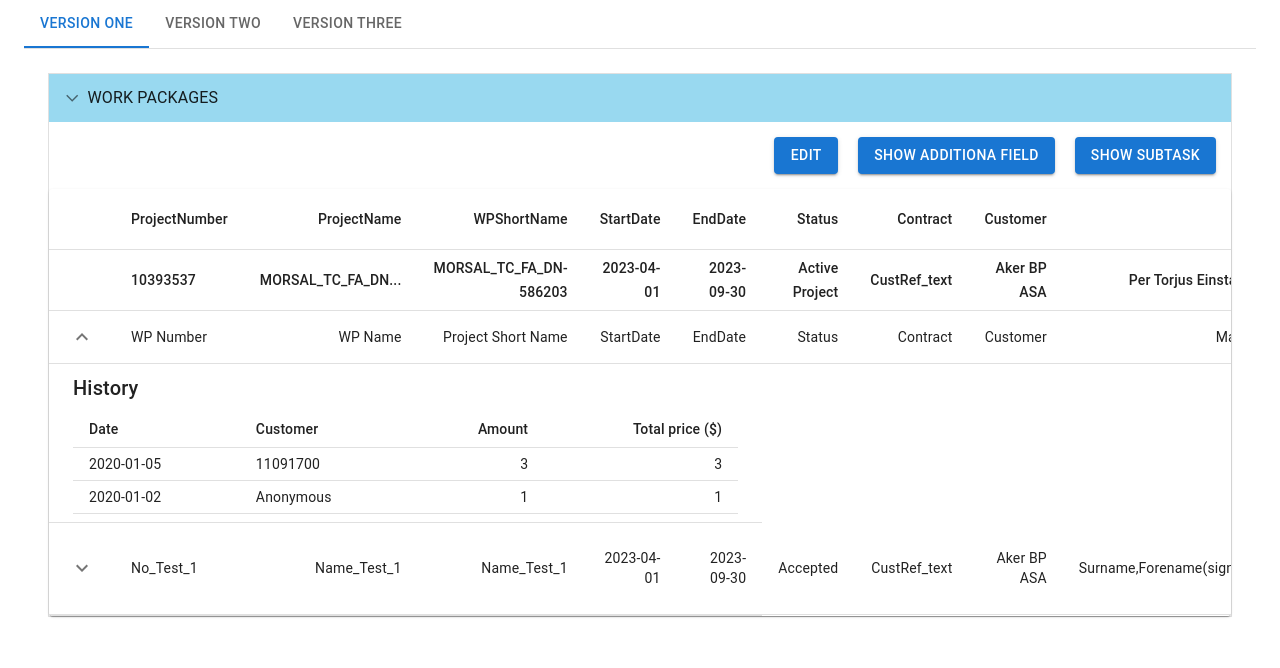
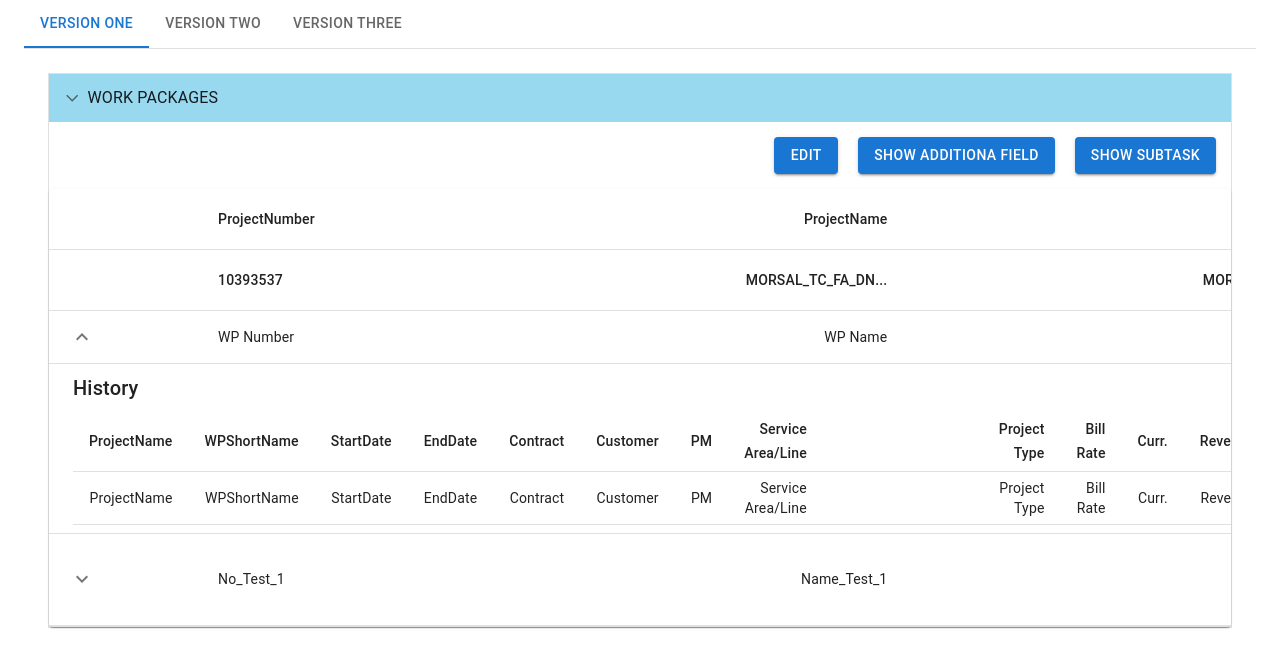
Before and after one commit to SachinJambhale/BudgetCalc, a React (Create React App) app in the folder my-app/: page / in a window 1280 px wide. Both pictures are taken after a click on the button 82 px from the left and 336 px from the top of the page. Shown: the top 668 px of the page. Built offline with nearby package versions, Linux system fonts and the light colour scheme.

Commit message:
New Changes by lalit

```diff
--- a/my-app/src/components/wp/tables/WorkPackagesTable.tsx
+++ b/my-app/src/components/wp/tables/WorkPackagesTable.tsx
@@ -167,15 +167,12 @@ function createData(
    Margin,
   history: [
       {
-        date: '2020-01-05',
-        customerId: '11091700',
-        amount: 3,
-      },
-      {
-        date: '2020-01-02',
-        customerId: 'Anonymous',
-        amount: 1,
-      },
+        WPNumber,
+        WPName,
+        ProjectShortName,
+        StartDate,
+        EndDate,
+      }
     ],
   };
 }
@@ -236,23 +233,61 @@ function Row(props: { row: ReturnType<typeof createData> }) {
               <Table size="small" aria-label="purchases">
                 <TableHead>
                   <TableRow>
-                    <TableCell>Date</TableCell>
-                    <TableCell>Customer</TableCell>
-                    <TableCell align="right">Amount</TableCell>
-                    <TableCell align="right">Total price ($)</TableCell>
+                  <TableCell align="right">ProjectName</TableCell>
+                  <TableCell align="right">WPShortName</TableCell>
+                  <TableCell align="right">StartDate</TableCell>
+                  <TableCell align="right">EndDate</TableCell>
+                  <TableCell align="right">Contract</TableCell>
+              <TableCell align="right">Customer</TableCell>
+              <TableCell align="right">PM</TableCell>
+              <TableCell align="right">Service Area/Line</TableCell>
+              <TableCell align="right"></TableCell>
+              <TableCell align="right"></TableCell>
+              <TableCell align="right"></TableCell>
+              <TableCell align="right"></TableCell>
+              <TableCell align="right"></TableCell>
+              <TableCell align="right">Project Type</TableCell>
+              <TableCell align="right">Bill Rate</TableCell>
+              <TableCell align="right">Curr.</TableCell>
+              <TableCell align="right">Revenue</TableCell>
+              <TableCell align="right">Cost</TableCell>
+              <TableCell align="right">Revenue</TableCell>
+              <TableCell align="right">Cost</TableCell>
+              <TableCell align="right">Hours</TableCell>
+              <TableCell align="right">TSA/MSA</TableCell>
+              <TableCell align="right">Margin</TableCell>
+              <TableCell align="right">Revenue</TableCell>
+              <TableCell align="right">Cost</TableCell>
                   </TableRow>
                 </TableHead>
                 <TableBody>
                   {row.history.map((historyRow) => (
-                    <TableRow key={historyRow.date}>
-                      <TableCell component="th" scope="row">
-                        {historyRow.date}
-                      </TableCell>
-                      <TableCell>{historyRow.customerId}</TableCell>
-                      <TableCell align="right">{historyRow.amount}</TableCell>
-                      <TableCell align="right">
-                        {Math.round(historyRow.amount * 100) / 100}
-                      </TableCell>
+                    <TableRow>
+                     <TableCell align="right">ProjectName</TableCell>
+               <TableCell align="right">WPShortName</TableCell>
+                     <TableCell align="right">StartDate</TableCell>
+                     <TableCell align="right">EndDate</TableCell>
+                     <TableCell align="right">Contract</TableCell>
+              <TableCell align="right">Customer</TableCell>
+              <TableCell align="right">PM</TableCell>
+              <TableCell align="right">Service Area/Line</TableCell>
+              <TableCell align="right"></TableCell>
+              <TableCell align="right"></TableCell>
+              <TableCell align="right"></TableCell>
+              <TableCell align="right"></TableCell>
+              <TableCell align="right"></TableCell>
+              <TableCell align="right">Project Type</TableCell>
+              <TableCell align="right">Bill Rate</TableCell>
+              <TableCell align="right">Curr.</TableCell>
+              <TableCell align="right">Revenue</TableCell>
+              <TableCell align="right">Cost</TableCell>
+              <TableCell align="right">Revenue</TableCell>
+              <TableCell align="right">Cost</TableCell>
+              <TableCell align="right">Hours</TableCell>
+              <TableCell align="right">TSA/MSA</TableCell>
+              <TableCell align="right">Margin</TableCell>
+              <TableCell align="right">Revenue</TableCell>
+              <TableCell align="right">Cost</TableCell>
                     </TableRow>
                   ))}
                 </TableBody>
```
